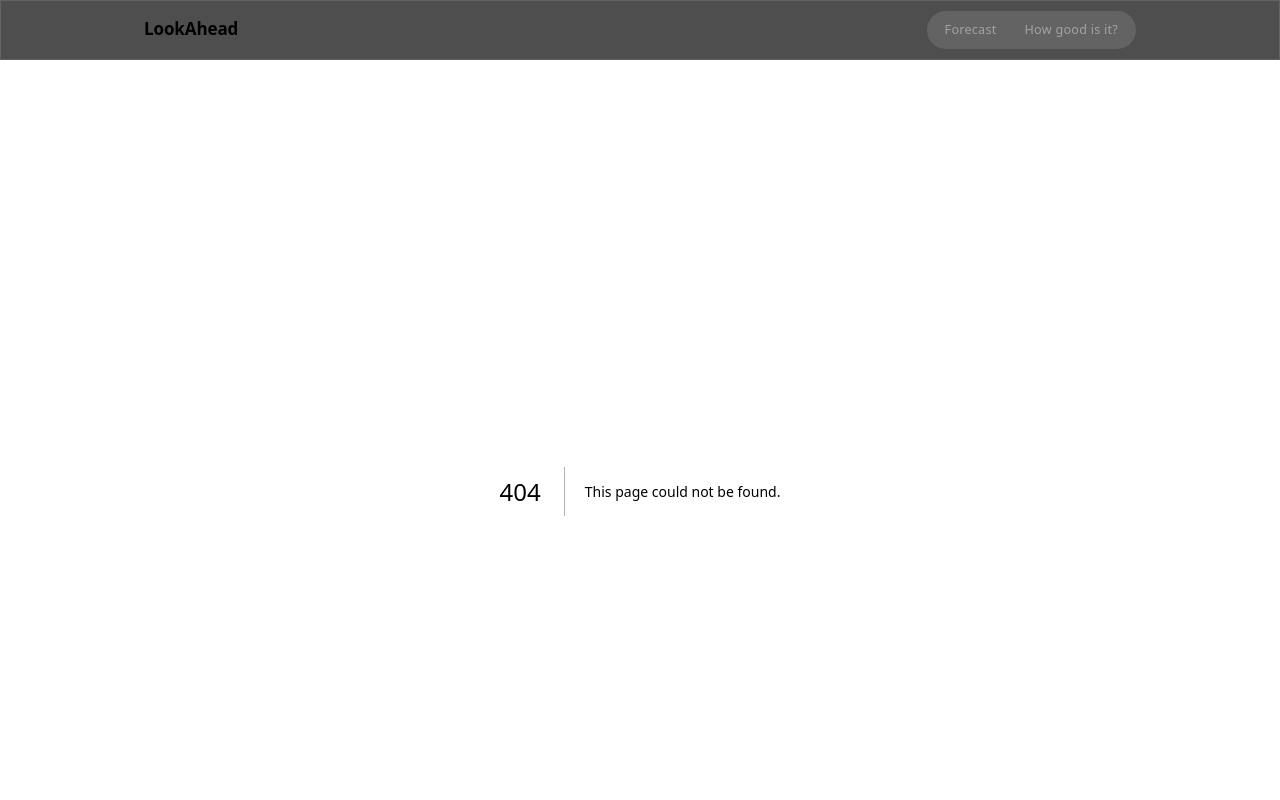
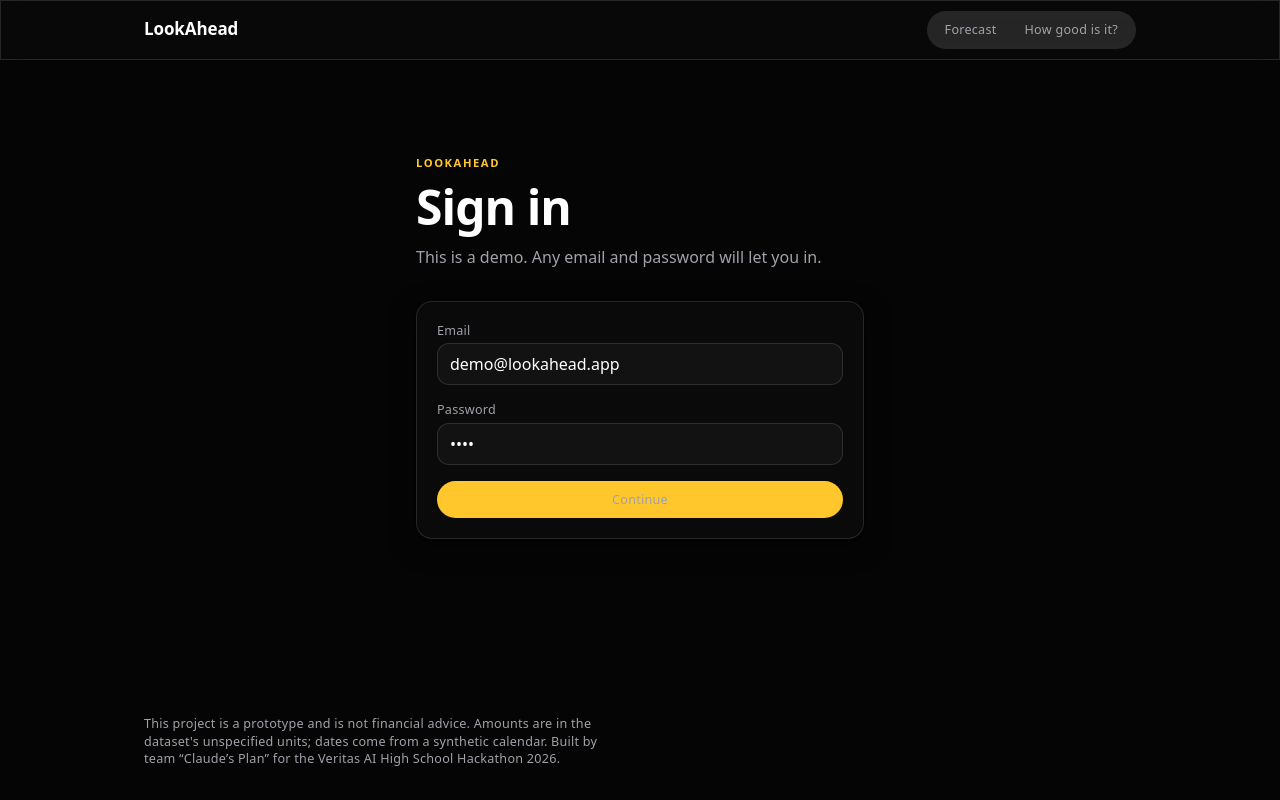
Before and after one commit to QWERTYhu66/LookAhead, a Next.js app in the folder frontend/: page /login in a window 1280 px wide. Before the commit this address had no page. Shown: the top 800 px of the page. Built offline with nearby package versions, Linux system fonts and the light colour scheme.

Commit message:
fix/created login in

```diff
--- /dev/null
+++ b/frontend/src/app/login/page.tsx
@@ -0,0 +1,73 @@
+"use client";
+
+import { FormEvent, useState } from "react";
+import { useRouter } from "next/navigation";
+import { motion } from "motion/react";
+import { login } from "@/lib/api";
+import { setSession } from "@/lib/auth";
+
+/** Demo login: any email and password work. Saves a local token, then goes to the forecast. */
+export default function LoginPage() {
+  const router = useRouter();
+  const [error, setError] = useState("");
+  const [busy, setBusy] = useState(false);
+
+  async function onSubmit(e: FormEvent<HTMLFormElement>) {
+    e.preventDefault();
+    setBusy(true);
+    setError("");
+    try {
+      const res = await login();
+      if (!res.ok || !res.token) throw new Error("login failed");
+      setSession({ token: res.token, user: res.user });
+      router.replace("/");
+      router.refresh();
+    } catch {
+      setError("Could not sign in. Try again.");
+      setBusy(false);
+    }
+  }
+
+  return (
+    <section className="mx-auto flex max-w-md flex-col gap-8 pt-10 sm:pt-16">
+      <div className="flex flex-col gap-3">
+        <p className="text-eyebrow">LookAhead</p>
+        <h1 className="text-display">Sign in</h1>
+        <p className="text-body text-muted">This is a demo. Any email and password will let you in.</p>
+      </div>
+      <form onSubmit={onSubmit} className="card flex flex-col gap-4 px-5 py-5">
+        <label className="flex flex-col gap-1">
+          <span className="text-caption">Email</span>
+          <input
+            type="email"
+            name="email"
+            required
+            autoComplete="username"
+            defaultValue="demo@lookahead.app"
+            className="rounded-xl border border-hairline bg-surface-2 px-3 py-2 text-body text-foreground outline-none focus:border-accent"
+          />
+        </label>
+        <label className="flex flex-col gap-1">
+          <span className="text-caption">Password</span>
+          <input
+            type="password"
+            name="password"
+            required
+            autoComplete="current-password"
+            defaultValue="demo"
+            className="rounded-xl border border-hairline bg-surface-2 px-3 py-2 text-body text-foreground outline-none focus:border-accent"
+          />
+        </label>
+        {error && <p className="text-caption" style={{ color: "var(--danger)" }}>{error}</p>}
+        <motion.button
+          type="submit"
+          disabled={busy}
+          whileTap={{ scale: 0.97 }}
+          className="rounded-full bg-accent px-4 py-2.5 text-caption font-bold text-black disabled:opacity-60"
+        >
+          {busy ? "Signing in…" : "Continue"}
+        </motion.button>
+      </form>
+    </section>
+  );
+}
--- /dev/null
+++ b/frontend/src/lib/auth.ts
@@ -0,0 +1,33 @@
+/** Demo session stored in the browser. Aaron's pages import this; the file was missing from the merge. */
+
+const KEY = "lookahead_session";
+
+export type Session = {
+  token: string;
+  user?: { id: string; name: string };
+};
+
+export function getSession(): Session | null {
+  if (typeof window === "undefined") return null;
+  const raw = localStorage.getItem(KEY);
+  if (!raw) return null;
+  try {
+    return JSON.parse(raw) as Session;
+  } catch {
+    return null;
+  }
+}
+
+export function setSession(session: Session): void {
+  localStorage.setItem(KEY, JSON.stringify(session));
+}
+
+export function clearSession(): void {
+  localStorage.removeItem(KEY);
+}
+
+export function authHeaders(): Record<string, string> {
+  const token = getSession()?.token;
+  if (!token) return {};
+  return { Authorization: `Bearer ${token}` };
+}
```
